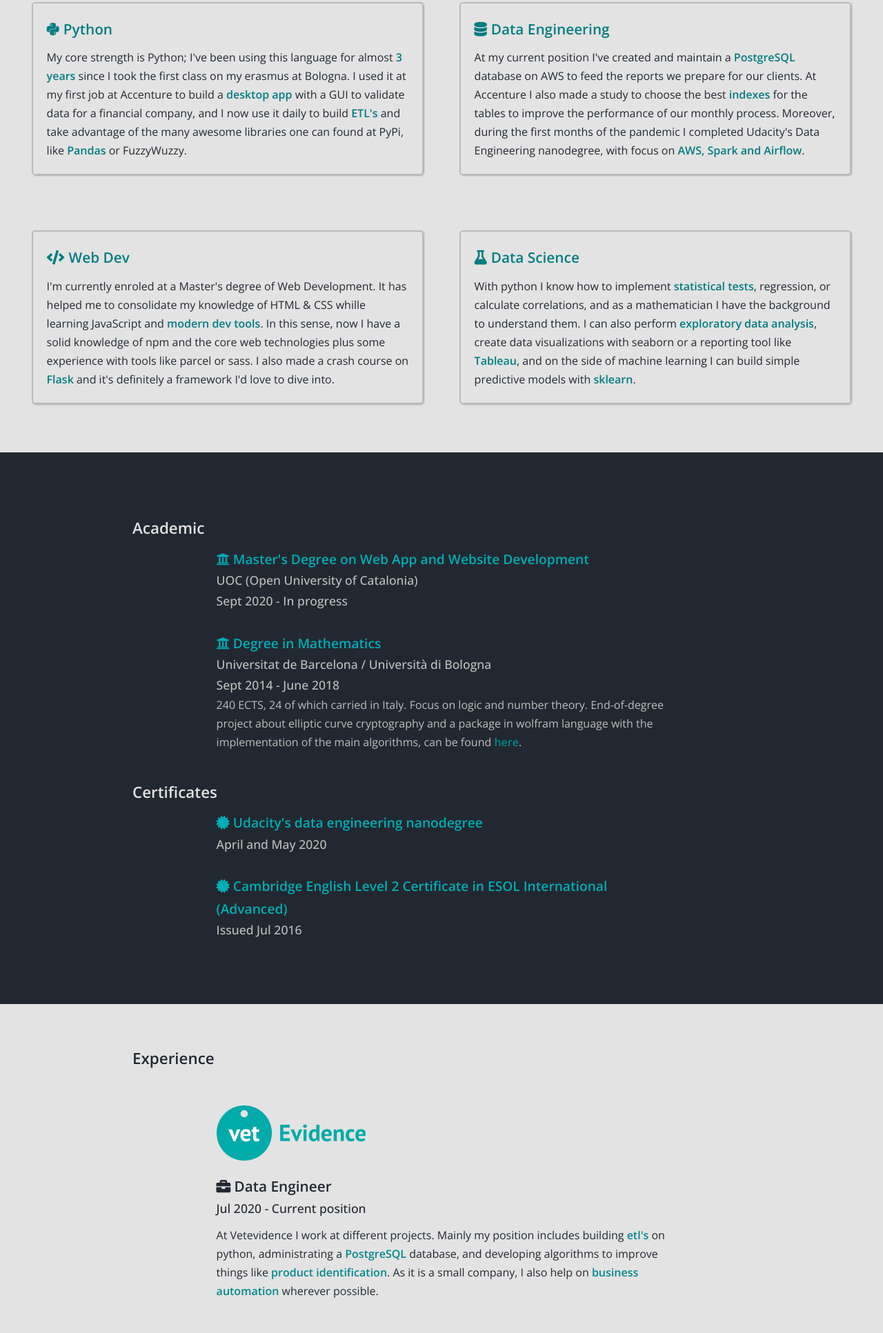
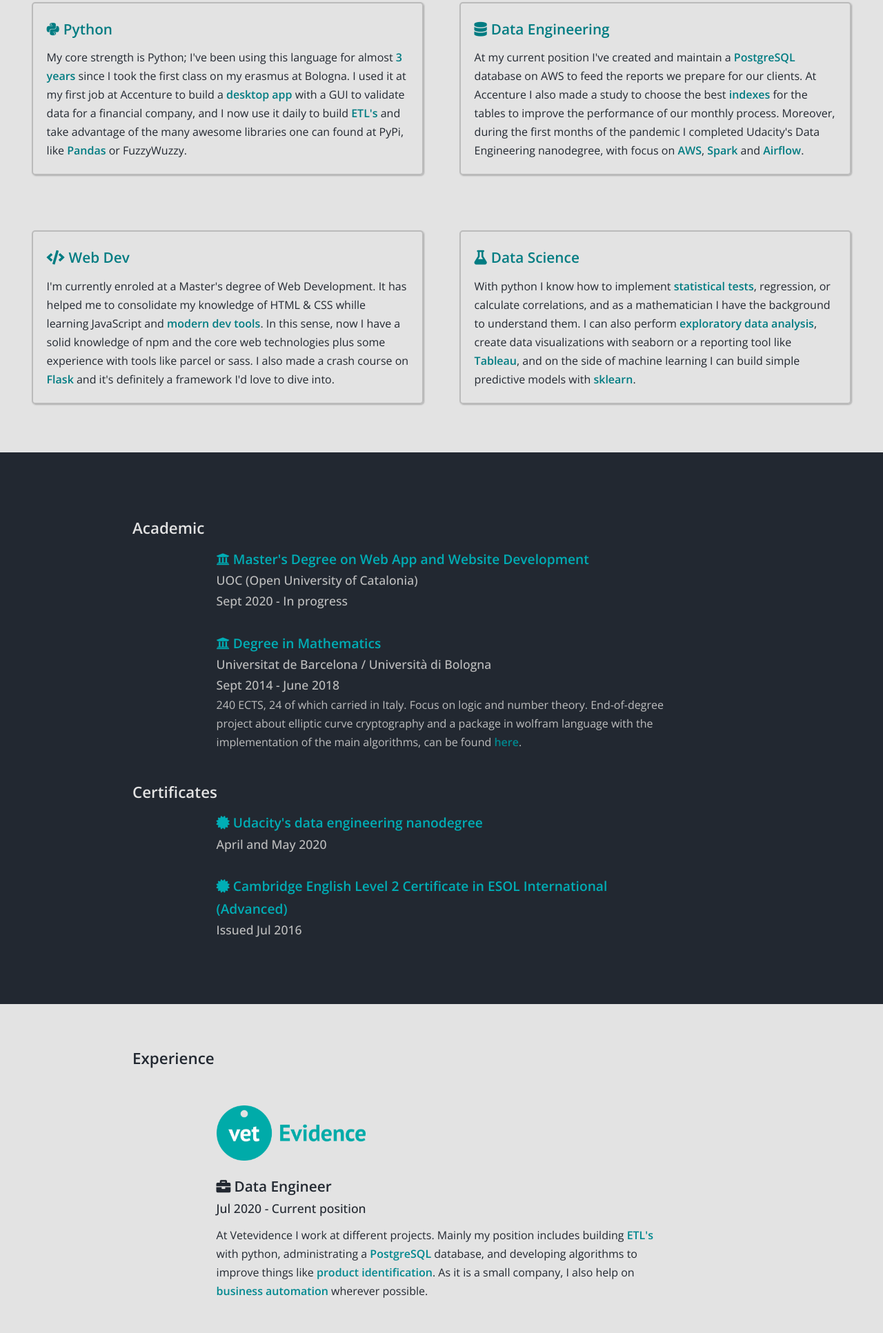
Before and after one commit to Sondar4/curriculum-web, a website built with Parcel: page src/index.html in a window 1280 px wide. Shown: the part 1023-2956 px from the top of the page at 69% size. Built offline with nearby package versions, Linux system fonts and the light colour scheme.

Commit message:
Ortography corrections

```diff
--- a/src/assets/styles/layouts/_home.scss
+++ b/src/assets/styles/layouts/_home.scss
@@ -342,6 +342,10 @@ h5 {
   margin-bottom: 10px;
 }
 
+.academic-item p {
+  max-width: 720px;
+}
+
 @media (min-width: 720px) {
   .academic-item {
     width: 51%;
@@ -403,6 +407,7 @@ h5 {
 }
 
 .work-description {
+  max-width: 720px;
   margin-top: 10px;
 }
 
--- a/src/index.html
+++ b/src/index.html
@@ -57,7 +57,8 @@
           to choose the best <strong>indexes</strong> for the tables to improve
           the performance of our monthly process. Moreover, during the first
           months of the pandemic I completed Udacity's Data Engineering
-          nanodegree, with focus on <strong>AWS, Spark and Airflow</strong>.
+          nanodegree, with focus on <strong>AWS</strong>,
+          <strong>Spark</strong> and <strong>Airflow</strong>.
         </p>
       </div>
       <div class="stack">
@@ -128,7 +129,7 @@
       <h3 class="title"><i class="fas fa-briefcase"></i>Data Engineer</h3>
       <h5 class="work-dates">Jul 2020 - Current position</h5>
       <p class="work-description">At Vetevidence I work at different projects.
-        Mainly my position includes building <strong>etl's</strong> on python,
+        Mainly my position includes building <strong>ETL's</strong> with python,
         administrating a <strong>PostgreSQL</strong> database, and developing
         algorithms to improve things like <strong>product
           identification</strong>. As it is a small company, I also help on
```
